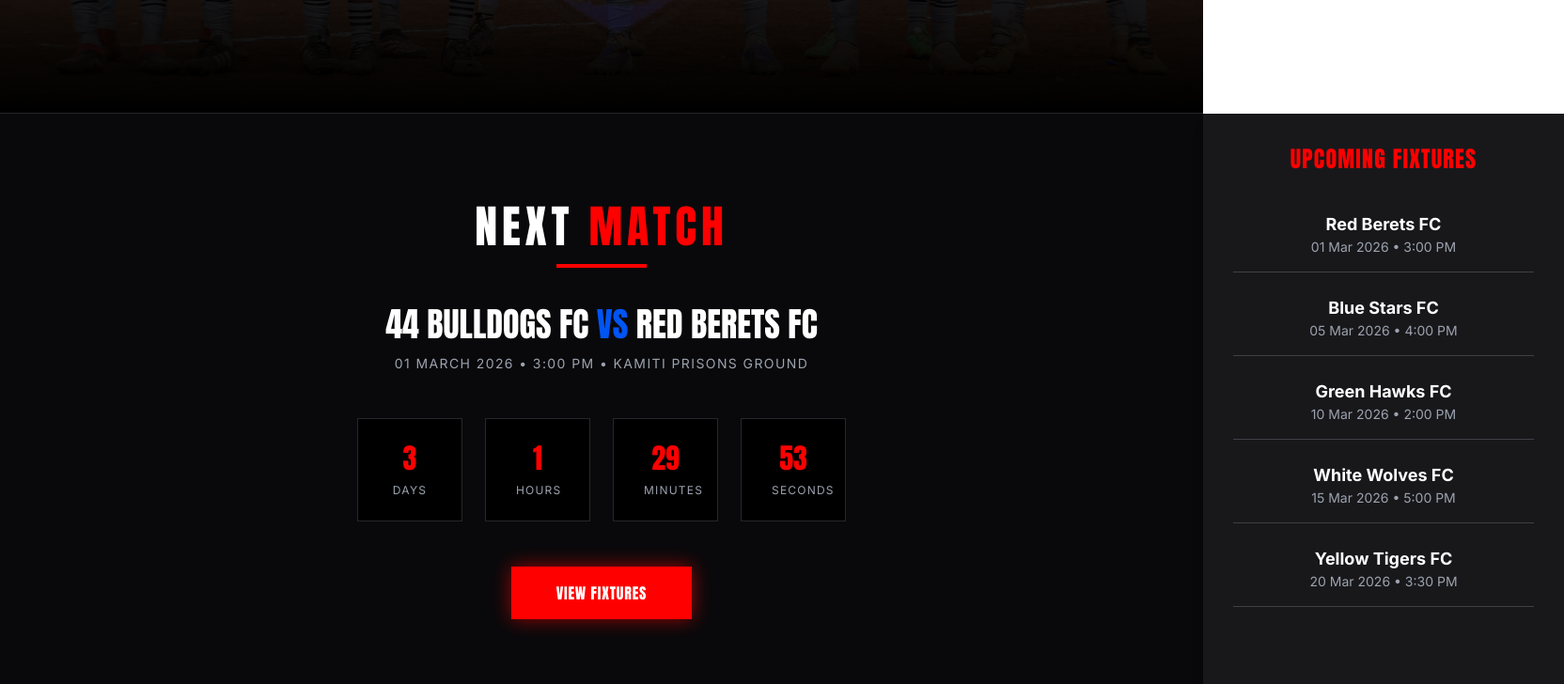
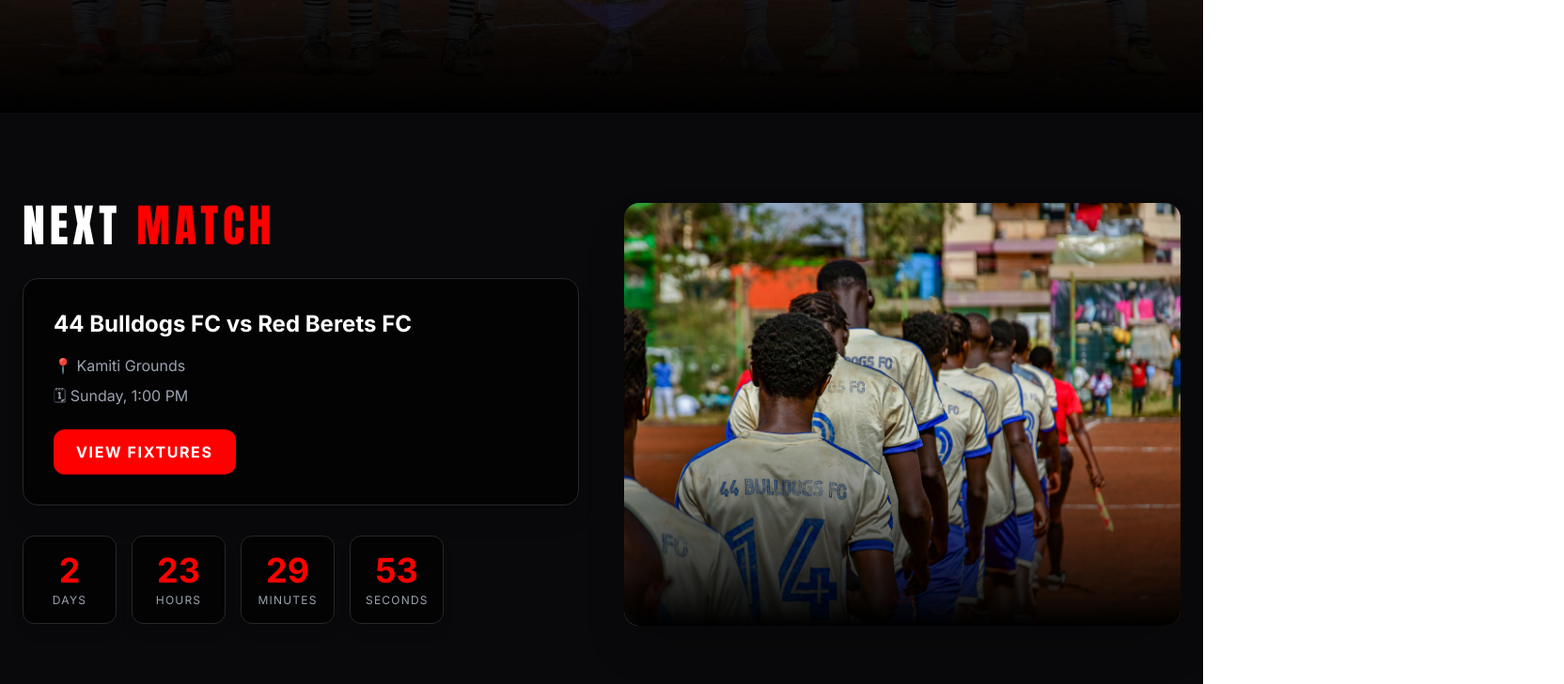
Before and after one commit to Larrymeez/Bulldogsfc, a React (Vite) app: page / in a window 1280 px wide. Shown: the part 680-1408 px from the top of the page at 94% size, 1664 px wide, since content can reach past the window. Built offline with nearby package versions, Linux system fonts and the light colour scheme; a web font is replaced by a local one.

Commit message:
Added countdown clock to Next Matchday

```diff
--- a/src/App.css
+++ b/src/App.css
@@ -44,3 +44,7 @@
 body {
   font-family: 'Inter', sans-serif;
 }
+
+html, body {
+  overflow-x:hidden;
+}
--- a/src/App.jsx
+++ b/src/App.jsx
@@ -15,9 +15,33 @@ export default function App() {
 
   const scrollRef = useRef(null);
   const [visibleCards, setVisibleCards] = useState([]);
-  const [fixturesOpen, setFixturesOpen] = useState(false);
-  const fixturesPanelRef = useRef(null);
+  const [showFixtures, setShowFixtures] = useState(false);
 
+  /*================= COUNTDOWN TIMER ================= */
+  const [timeLeft, setTimeLeft] = useState({})
+  const nextMatchDate = new Date("March 1, 2026 13:00:00").getTime();
+
+  useEffect(() => {
+    const interval = setInterval(() => {
+      const now = new Date();
+      const difference = nextMatchDate - now;
+
+      if (difference > 0) {
+        setTimeLeft({
+          days: Math.floor(difference / (1000 * 60 * 60 * 24)),
+          hours: Math.floor((difference / (1000 * 60 * 60)) % 24),
+          minutes: Math.floor((difference / 1000 / 60) % 60),
+          seconds: Math.floor((difference / 1000) % 60),
+        });
+      } else {
+        setTimeLeft({});
+      }
+    }, 1000);
+
+    return () => clearInterval(interval);
+  }, [nextMatchDate]);
+
+  /*================= HORIZONTAL SCROLL & CARD ANIMATIONS ================= */
   const scroll = (direction) => {
     if (scrollRef.current) {
       const { clientWidth } = scrollRef.current;
@@ -47,6 +71,7 @@ export default function App() {
     document.querySelectorAll(".player-card").forEach((el) => observer.observe(el));
   }, []);
 
+  /*================= HERO SLIDESHOW ================= */
   const slides = [heroImage, hero2, hero3, hero6];
   const [currentSlide, setCurrentSlide] = useState(0);
 
@@ -57,44 +82,13 @@ export default function App() {
     return () => clearInterval(interval);
   }, []);
 
-  // Next match countdown
-  const matchDate = new Date("2026-03-01T15:00:00");
-  const [timeLeft, setTimeLeft] = useState(getTimeRemaining());
-
-  function getTimeRemaining() {
-    const total = matchDate - new Date();
-    const seconds = Math.floor((total / 1000) % 60);
-    const minutes = Math.floor((total / 1000 / 60) % 60);
-    const hours = Math.floor((total / (1000 * 60 * 60)) % 24);
-    const days = Math.floor(total / (1000 * 60 * 60 * 24));
-    return { total, days, hours, minutes, seconds };
-  }
-
-  useEffect(() => {
-    const timer = setInterval(() => {
-      setTimeLeft(getTimeRemaining());
-    }, 1000);
-    return () => clearInterval(timer);
-  }, []);
-
-  // Close panel on click outside
-  useEffect(() => {
-    const handleClickOutside = (event) => {
-      if (fixturesPanelRef.current && !fixturesPanelRef.current.contains(event.target)) {
-        setFixturesOpen(false);
-      }
-    };
-    if (fixturesOpen) document.addEventListener("mousedown", handleClickOutside);
-    else document.removeEventListener("mousedown", handleClickOutside);
-    return () => document.removeEventListener("mousedown", handleClickOutside);
-  }, [fixturesOpen]);
 
   const upcomingFixtures = [
-    { opponent: "Red Berets FC", date: "01 Mar 2026", time: "3:00 PM" },
-    { opponent: "Blue Stars FC", date: "05 Mar 2026", time: "4:00 PM" },
-    { opponent: "Green Hawks FC", date: "10 Mar 2026", time: "2:00 PM" },
-    { opponent: "White Wolves FC", date: "15 Mar 2026", time: "5:00 PM" },
-    { opponent: "Yellow Tigers FC", date: "20 Mar 2026", time: "3:30 PM" },
+    { opponent: "Red Berets FC", date: "01 Mar 2026", time: "1:00 PM" },
+    { opponent: "Gatuanyaga FC", date: "05 Mar 2026", time: "3:00 PM" },
+    { opponent: "Butterfly FC", date: "10 Mar 2026", time: "3:00 PM" },
+    { opponent: "TBC", date: "15 Mar 2026", time: "3:00 PM" },
+    { opponent: "TBC", date: "20 Mar 2026", time: "3:00 PM" },
   ];
 
   return (
@@ -172,68 +166,98 @@ export default function App() {
       </section>
 
       {/* ================= NEXT MATCH SECTION ================= */}
-      <section className="bg-zinc-950 py-24 px-6 border-t border-zinc-800 text-center relative">
-        <div className="max-w-6xl mx-auto">
-          <h2 className="text-5xl font-display uppercase tracking-widest mb-4">
+
+<section className="bg-zinc-950 py-24 px-6">
+  <div className="max-w-7xl mx-auto grid md:grid-cols-2 gap-12 items-start">
+
+    {/* LEFT SIDE – MATCH INFO */}
+    <div className="relative">
+      <h2 className="text-4xl md:text-5xl font-display uppercase tracking-widest mb-8">
         Next <span className="text-clubRed">Match</span>
       </h2>
-          <div className="h-1 w-24 bg-clubRed mx-auto mb-10"></div>
 
-          <div className="mb-12">
-            <p className="text-2xl md:text-4xl font-display uppercase">
-              44 Bulldogs FC <span className="text-primary">vs</span> Red Berets Fc
-            </p>
-            <p className="text-gray-400 mt-3 uppercase tracking-widest text-sm">
-              01 March 2026 • 3:00 PM • Kamiti Prisons Ground
-            </p>
-          </div>
+      <div className="bg-black/60 backdrop-blur-md p-8 rounded-2xl border border-zinc-800 shadow-xl">
+        <h3 className="text-2xl font-bold mb-4">
+          44 Bulldogs FC vs Red Berets FC
+        </h3>
+        <p className="text-gray-400 mb-2">📍 Kamiti Grounds</p>
+        <p className="text-gray-400 mb-6">🗓 Sunday, 1:00 PM</p>
 
-          {timeLeft.total > 0 ? (
-            <div className="flex justify-center gap-6 flex-wrap">
-              {["days", "hours", "minutes", "seconds"].map((unit) => (
-                <div key={unit} className="bg-black border border-zinc-800 px-8 py-6 w-28">
-                  <div className="text-3xl font-display text-clubRed">{timeLeft[unit]}</div>
-                  <div className="text-xs uppercase tracking-widest text-gray-400 mt-2">{unit}</div>
-                </div>
-              ))}
-            </div>
-          ) : (
-            <p className="text-clubRed text-2xl font-display">Match Day Is Here!</p>
-          )}
-
-          <div className="mt-12">
         <button
-              onClick={() => setFixturesOpen(!fixturesOpen)}
-              className="bg-clubRed hover:bg-blueHover px-12 py-4 font-display uppercase tracking-wider transition-all transform hover:scale-105 shadow-[0_0_20px_rgba(255,0,0,0.6)]"
+          onClick={() => setShowFixtures(!showFixtures)}
+          className="bg-clubRed px-6 py-3 rounded-xl font-bold uppercase tracking-widest hover:bg-blue-600 transition-all duration-300"
         >
           View Fixtures
         </button>
       </div>
 
-          {/* ================= SLIDING FIXTURES PANEL ================= */}
+      {/* Countdown Timer */}
+      {timeLeft && Object.keys(timeLeft).length > 0 ? (
+        <div className="mt-8 grid grid-cols-4 gap-4 max-w-md">
+          {[
+            { label: "Days", value: timeLeft.days },
+            { label: "Hours", value: timeLeft.hours },
+            { label: "Minutes", value: timeLeft.minutes },
+            { label: "Seconds", value: timeLeft.seconds },
+          ].map((item, index) => (
             <div
-            ref={fixturesPanelRef}
-            className={`absolute top-0 right-0 h-full w-96 bg-zinc-900 shadow-lg transform transition-transform duration-500 ${
-              fixturesOpen ? "translate-x-0" : "translate-x-full"
+              key={index}
+              className="bg-black/60 backdrop-blur-md border border-zinc-800 rounded-xl p-4 text-center shadow-lg hover:scale-105 transition-transform duration-300"
+            >
+              <p className="text-3xl md:text-4xl font-bold text-clubRed animate-pulseSlow">
+                {item.value}
+              </p>
+              <p className="text-xs uppercase tracking-widest text-gray-400 mt-1">
+                {item.label}
+              </p>
+            </div>
+          ))}
+        </div>
+      ) : (
+        <p className="mt-6 text-clubRed text-lg font-bold animate-pulse">
+          Matchday Is Here!
+        </p>
+      )}
+
+      {/* FIXTURES DROPDOWN */}
+      <div
+        className={`transition-all duration-500 overflow-hidden ${
+          showFixtures ? "max-h-[500px] mt-8 opacity-100" : "max-h-0 opacity-0"
         }`}
       >
-            <div className="p-8 flex flex-col gap-6">
-              <h3 className="text-2xl font-display uppercase tracking-wider mb-4 text-clubRed">
-                Upcoming Fixtures
-              </h3>
-              {upcomingFixtures.map((fixture, i) => (
+        <div className="bg-black/70 backdrop-blur-md p-6 rounded-2xl border border-zinc-800 space-y-4">
+          {[
+            "Bulldogs vs Red Berets FC",
+            "Bulldogs vs Gatuanyaga FC",
+            "Bulldogs vs Butterfly FC",
+            "Bulldogs vs TBC",
+            "Bulldogs vs TBC",
+          ].map((fixture, index) => (
             <div
-                  key={i}
-                  className="border-b border-zinc-700 pb-4 transition-transform transform hover:scale-105 hover:shadow-lg"
+              key={index}
+              className="flex justify-between border-b border-zinc-800 pb-2 text-gray-300"
             >
-                  <p className="text-lg font-bold">{fixture.opponent}</p>
-                  <p className="text-gray-400 text-sm">{fixture.date} • {fixture.time}</p>
+              <span>{fixture}</span>
+              <span>3:00 PM</span>
             </div>
           ))}
         </div>
       </div>
     </div>
+
+    {/* RIGHT SIDE – MATCHDAY IMAGE */}
+    <div className="relative">
+      <img
+        src={hero6}
+        alt="Matchday"
+        className="rounded-2xl shadow-2xl object-cover w-full h-[450px]"
+      />
+      <div className="absolute inset-0 bg-gradient-to-t from-black via-transparent rounded-2xl"></div>
+    </div>
+
+  </div>
 </section>
+
 
       {/* ================= TEAM INFO SECTION ================= */}
       <section className="bg-zinc-950 py-24 px-6 border-t border-zinc-800">
```
Lines whose indentation alone changed are shown as unchanged.
